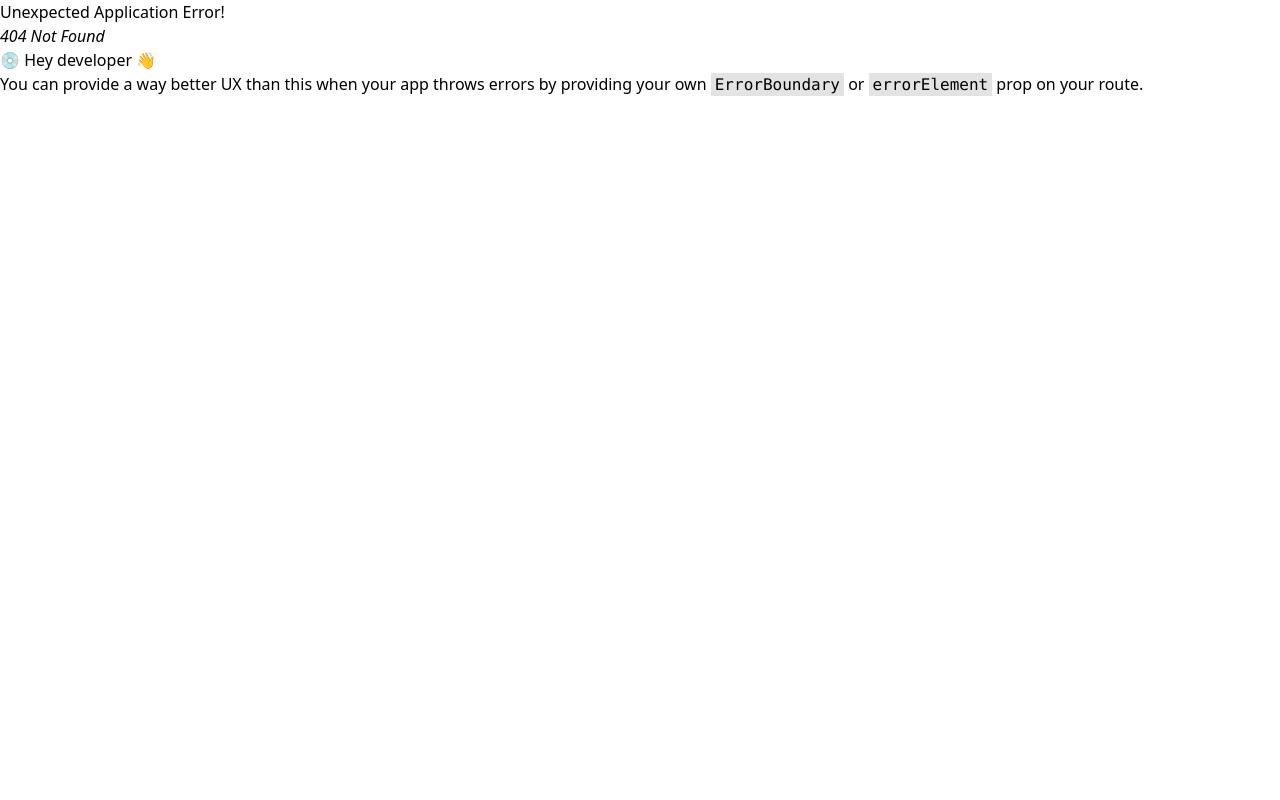
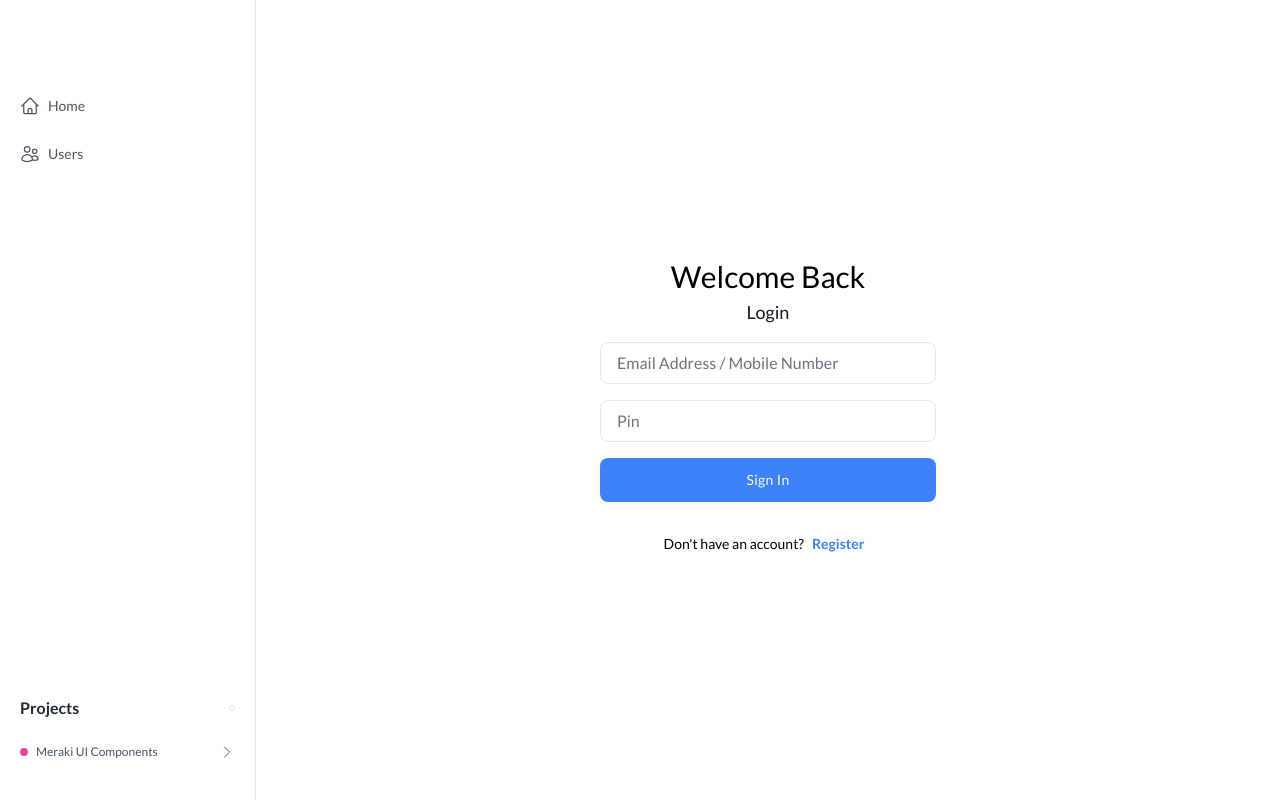
Before and after one commit to im-sanny/mfs-client, a React (Vite) app: page /login in a window 1280 px wide. Before the commit this address had no page. Built offline with nearby package versions, Linux system fonts and the light colour scheme.

Commit message:
add: login page added successfully

```diff
--- a/src/layout/Sidebar.jsx
+++ b/src/layout/Sidebar.jsx
@@ -1,59 +1,51 @@
 /* eslint-disable react/no-unknown-property */
-
 
 const Sidebar = () => {
   return (
     <aside className="flex flex-col w-64 h-screen px-5 py-8 overflow-y-auto bg-white border-r rtl:border-r-0 rtl:border-l dark:bg-gray-900 dark:border-gray-700">
-    <a href="#">
-        <img className="w-auto h-7" src="https://merakiui.com/images/logo.svg" alt=""/>
-    </a>
+      <p className="text-2xl font-semibold text-white">Nikash</p>
 
       <div className="flex flex-col justify-between flex-1 mt-6">
         <nav className="-mx-3 space-y-3 ">
-            <a className="flex items-center px-3 py-2 text-gray-600 transition-colors duration-300 transform rounded-lg dark:text-gray-300 hover:bg-gray-100 dark:hover:bg-gray-800 dark:hover:text-gray-200 hover:text-gray-700" href="#">
-                <svg xmlns="http://www.w3.org/2000/svg" fill="none" viewBox="0 0 24 24" stroke-width="1.5" stroke="currentColor" className="w-5 h-5">
-                    <path stroke-linecap="round" stroke-linejoin="round" d="M2.25 12l8.954-8.955c.44-.439 1.152-.439 1.591 0L21.75 12M4.5 9.75v10.125c0 .621.504 1.125 1.125 1.125H9.75v-4.875c0-.621.504-1.125 1.125-1.125h2.25c.621 0 1.125.504 1.125 1.125V21h4.125c.621 0 1.125-.504 1.125-1.125V9.75M8.25 21h8.25" />
+          <a
+            className="flex items-center px-3 py-2 text-gray-600 transition-colors duration-300 transform rounded-lg dark:text-gray-300 hover:bg-gray-100 dark:hover:bg-gray-800 dark:hover:text-gray-200 hover:text-gray-700"
+            href="#"
+          >
+            <svg
+              xmlns="http://www.w3.org/2000/svg"
+              fill="none"
+              viewBox="0 0 24 24"
+              stroke-width="1.5"
+              stroke="currentColor"
+              className="w-5 h-5"
+            >
+              <path
+                stroke-linecap="round"
+                stroke-linejoin="round"
+                d="M2.25 12l8.954-8.955c.44-.439 1.152-.439 1.591 0L21.75 12M4.5 9.75v10.125c0 .621.504 1.125 1.125 1.125H9.75v-4.875c0-.621.504-1.125 1.125-1.125h2.25c.621 0 1.125.504 1.125 1.125V21h4.125c.621 0 1.125-.504 1.125-1.125V9.75M8.25 21h8.25"
+              />
             </svg>
 
             <span className="mx-2 text-sm font-medium">Home</span>
           </a>
 
-            <a className="flex items-center px-3 py-2 text-gray-600 transition-colors duration-300 transform rounded-lg dark:text-gray-300 hover:bg-gray-100 dark:hover:bg-gray-800 dark:hover:text-gray-200 hover:text-gray-700" href="#">
-                <svg xmlns="http://www.w3.org/2000/svg" fill="none" viewBox="0 0 24 24" stroke-width="1.5" stroke="currentColor" className="w-5 h-5">
-                    <path stroke-linecap="round" stroke-linejoin="round" d="M3.75 3v11.25A2.25 2.25 0 006 16.5h2.25M3.75 3h-1.5m1.5 0h16.5m0 0h1.5m-1.5 0v11.25A2.25 2.25 0 0118 16.5h-2.25m-7.5 0h7.5m-7.5 0l-1 3m8.5-3l1 3m0 0l.5 1.5m-.5-1.5h-9.5m0 0l-.5 1.5m.75-9l3-3 2.148 2.148A12.061 12.061 0 0116.5 7.605" />
-                </svg>
-
-                <span className="mx-2 text-sm font-medium">Dashboard</span>
-            </a>
-
-            <a className="flex items-center px-3 py-2 text-gray-600 transition-colors duration-300 transform rounded-lg dark:text-gray-300 hover:bg-gray-100 dark:hover:bg-gray-800 dark:hover:text-gray-200 hover:text-gray-700" href="#">
-                <svg xmlns="http://www.w3.org/2000/svg" fill="none" viewBox="0 0 24 24" stroke-width="1.5" stroke="currentColor" className="w-5 h-5">
-                    <path stroke-linecap="round" stroke-linejoin="round" d="M3.75 12h16.5m-16.5 3.75h16.5M3.75 19.5h16.5M5.625 4.5h12.75a1.875 1.875 0 010 3.75H5.625a1.875 1.875 0 010-3.75z" />
-                </svg>
-
-                <span className="mx-2 text-sm font-medium">Projects</span>
-            </a>
-
-            <a className="flex items-center px-3 py-2 text-gray-600 transition-colors duration-300 transform rounded-lg dark:text-gray-300 hover:bg-gray-100 dark:hover:bg-gray-800 dark:hover:text-gray-200 hover:text-gray-700" href="#">
-                <svg xmlns="http://www.w3.org/2000/svg" fill="none" viewBox="0 0 24 24" stroke-width="1.5" stroke="currentColor" className="w-5 h-5">
-                    <path stroke-linecap="round" stroke-linejoin="round" d="M10.125 2.25h-4.5c-.621 0-1.125.504-1.125 1.125v17.25c0 .621.504 1.125 1.125 1.125h12.75c.621 0 1.125-.504 1.125-1.125v-9M10.125 2.25h.375a9 9 0 019 9v.375M10.125 2.25A3.375 3.375 0 0113.5 5.625v1.5c0 .621.504 1.125 1.125 1.125h1.5a3.375 3.375 0 013.375 3.375M9 15l2.25 2.25L15 12" />
-                </svg>
-
-                <span className="mx-2 text-sm font-medium">Tasks</span>
-            </a>
-
-            <a className="flex items-center px-3 py-2 text-gray-600 transition-colors duration-300 transform rounded-lg dark:text-gray-300 hover:bg-gray-100 dark:hover:bg-gray-800 dark:hover:text-gray-200 hover:text-gray-700" href="#">
-                <svg xmlns="http://www.w3.org/2000/svg" fill="none" viewBox="0 0 24 24" stroke-width="1.5" stroke="currentColor" className="w-5 h-5">
-                    <path stroke-linecap="round" stroke-linejoin="round" d="M10.5 6a7.5 7.5 0 107.5 7.5h-7.5V6z" />
-                    <path stroke-linecap="round" stroke-linejoin="round" d="M13.5 10.5H21A7.5 7.5 0 0013.5 3v7.5z" />
-                </svg>
-
-                <span className="mx-2 text-sm font-medium">Reporting</span>
-            </a>
-
-            <a className="flex items-center px-3 py-2 text-gray-600 transition-colors duration-300 transform rounded-lg dark:text-gray-300 hover:bg-gray-100 dark:hover:bg-gray-800 dark:hover:text-gray-200 hover:text-gray-700" href="#">
-                <svg xmlns="http://www.w3.org/2000/svg" fill="none" viewBox="0 0 24 24" stroke-width="1.5" stroke="currentColor" className="w-5 h-5">
-                    <path stroke-linecap="round" stroke-linejoin="round" d="M15 19.128a9.38 9.38 0 002.625.372 9.337 9.337 0 004.121-.952 4.125 4.125 0 00-7.533-2.493M15 19.128v-.003c0-1.113-.285-2.16-.786-3.07M15 19.128v.106A12.318 12.318 0 018.624 21c-2.331 0-4.512-.645-6.374-1.766l-.001-.109a6.375 6.375 0 0111.964-3.07M12 6.375a3.375 3.375 0 11-6.75 0 3.375 3.375 0 016.75 0zm8.25 2.25a2.625 2.625 0 11-5.25 0 2.625 2.625 0 015.25 0z" />
+          <a
+            className="flex items-center px-3 py-2 text-gray-600 transition-colors duration-300 transform rounded-lg dark:text-gray-300 hover:bg-gray-100 dark:hover:bg-gray-800 dark:hover:text-gray-200 hover:text-gray-700"
+            href="#"
+          >
+            <svg
+              xmlns="http://www.w3.org/2000/svg"
+              fill="none"
+              viewBox="0 0 24 24"
+              stroke-width="1.5"
+              stroke="currentColor"
+              className="w-5 h-5"
+            >
+              <path
+                stroke-linecap="round"
+                stroke-linejoin="round"
+                d="M15 19.128a9.38 9.38 0 002.625.372 9.337 9.337 0 004.121-.952 4.125 4.125 0 00-7.533-2.493M15 19.128v-.003c0-1.113-.285-2.16-.786-3.07M15 19.128v.106A12.318 12.318 0 018.624 21c-2.331 0-4.512-.645-6.374-1.766l-.001-.109a6.375 6.375 0 0111.964-3.07M12 6.375a3.375 3.375 0 11-6.75 0 3.375 3.375 0 016.75 0zm8.25 2.25a2.625 2.625 0 11-5.25 0 2.625 2.625 0 015.25 0z"
+              />
             </svg>
 
             <span className="mx-2 text-sm font-medium">Users</span>
@@ -62,10 +54,11 @@ const Sidebar = () => {
 
         <div>
           <div className="flex items-center justify-between">
-                <h2 className="text-base font-semibold text-gray-800 dark:text-white">Projects</h2>
+            <h2 className="text-base font-semibold text-gray-800 dark:text-white">
+              Projects
+            </h2>
 
-                <button className="p-0.5 hover:bg-gray-100 duration-200 transition-colors text-gray-500 dark:border-gray-700 dark:text-gray-300 dark:hover:bg-gray-800 border rounded-lg">
-                </button>
+            <button className="p-0.5 hover:bg-gray-100 duration-200 transition-colors text-gray-500 dark:border-gray-700 dark:text-gray-300 dark:hover:bg-gray-800 border rounded-lg"></button>
           </div>
 
           <nav className="mt-4 -mx-3 space-y-3 ">
@@ -75,15 +68,26 @@ const Sidebar = () => {
                 <span>Meraki UI Components</span>
               </div>
 
-                    <svg xmlns="http://www.w3.org/2000/svg" fill="none" viewBox="0 0 24 24" stroke-width="1.5" stroke="currentColor" className="w-4 h-4 rtl:rotate-180">
-                        <path stroke-linecap="round" stroke-linejoin="round" d="M8.25 4.5l7.5 7.5-7.5 7.5" />
+              <svg
+                xmlns="http://www.w3.org/2000/svg"
+                fill="none"
+                viewBox="0 0 24 24"
+                stroke-width="1.5"
+                stroke="currentColor"
+                className="w-4 h-4 rtl:rotate-180"
+              >
+                <path
+                  stroke-linecap="round"
+                  stroke-linejoin="round"
+                  d="M8.25 4.5l7.5 7.5-7.5 7.5"
+                />
               </svg>
             </button>
           </nav>
         </div>
       </div>
     </aside>
-  )
-}
+  );
+};
 
 export default Sidebar;
--- a/src/pages/Default.jsx
+++ b/src/pages/Default.jsx
@@ -1,3 +1,5 @@
+import { Link } from "react-router-dom";
+
 const Default = () => {
   return (
     <>
@@ -14,7 +16,7 @@ const Default = () => {
           <p className="text-2xl">Your Trusted Mobile Finance Service</p>
           <div className="flex justify-center gap-4 mt-5">
             <button className="btn rounded-3xl px-4 hover:bg-teal-50 font-semibold text-lg bg-slate-400 p-2">
-              Login
+              <Link to={"/login"}>Login</Link>
             </button>
             <button className="btn rounded-3xl px-4 hover:bg-teal-50 font-semibold text-lg bg-slate-400 p-2">
               Registration
--- a/src/pages/Login.jsx
+++ b/src/pages/Login.jsx
@@ -1,9 +1,58 @@
-
-
 const Login = () => {
   return (
-    <div>Login</div>
-  )
-}
+    <>
+      <div className="h-screen flex items-center justify-center">
+        <div className="w-full max-w-sm mx-auto overflow-hidden rounded-lg  ">
+          <div className="px-6 py-4">
+            <h3 className="mt-3 text-3xl font-medium text-center text-black ">
+              Welcome Back
+            </h3>
+
+            <p className="mt-1 text-lg text-center text-gray-900 dark:text-gray-400">
+              Login
+            </p>
+
+            <form>
+              <div className="w-full mt-4">
+                <input
+                  className="block w-full px-4 py-2 mt-2 text-gray-700 placeholder-gray-500 bg-white border rounded-lg dark:placeholder-gray-400 focus:border-blue-400 dark:focus:border-blue-300 focus:ring-opacity-40 focus:outline-none focus:ring focus:ring-blue-300"
+                  type="email"
+                  placeholder="Email Address / Mobile Number"
+                  aria-label="Email Address"
+                />
+              </div>
+
+              <div className="w-full mt-4">
+                <input
+                  className="block w-full px-4 py-2 mt-2 text-gray-700 placeholder-gray-500 bg-white border rounded-lg  dark:placeholder-gray-400 focus:border-blue-400 dark:focus:border-blue-300 focus:ring-opacity-40 focus:outline-none focus:ring focus:ring-blue-300"
+                  type="number"
+                  placeholder="Pin"
+                  aria-label="Pin"
+                />
+              </div>
+
+              <div className="flex items-center justify-center mt-4">
+                <button className="px-6 w-full py-3 text-sm font-medium tracking-wide text-white capitalize transition-colors duration-300 transform bg-blue-500 rounded-lg hover:bg-blue-400 focus:outline-none focus:ring focus:ring-blue-300 focus:ring-opacity-50">
+                  Sign In
+                </button>
+              </div>
+            </form>
+          </div>
+
+          <div className="flex items-center justify-center py-4 text-center ">
+            <span className="text-sm text-black ">Don&apos;t have an account? </span>
+
+            <a
+              href="#"
+              className="mx-2 text-sm font-bold text-blue-500 dark:text-blue-400 hover:underline"
+            >
+              Register
+            </a>
+          </div>
+        </div>
+      </div>
+    </>
+  );
+};
 
 export default Login;
--- a/src/routes/Routes.jsx
+++ b/src/routes/Routes.jsx
@@ -1,6 +1,7 @@
 import { createBrowserRouter } from "react-router-dom";
 import DashboardLayout from "../layout/DashboardLayout";
 import Default from "../pages/Default";
+import Login from "../pages/Login";
 
 const router = createBrowserRouter([
   {
@@ -11,7 +12,10 @@ const router = createBrowserRouter([
         index: true,
         element: <Default></Default>,
       },
-
+      {
+        path: '/login',
+        element: <Login></Login>
+      }
     ],
   },
 ]);
```
Lines whose indentation alone changed are shown as unchanged.
